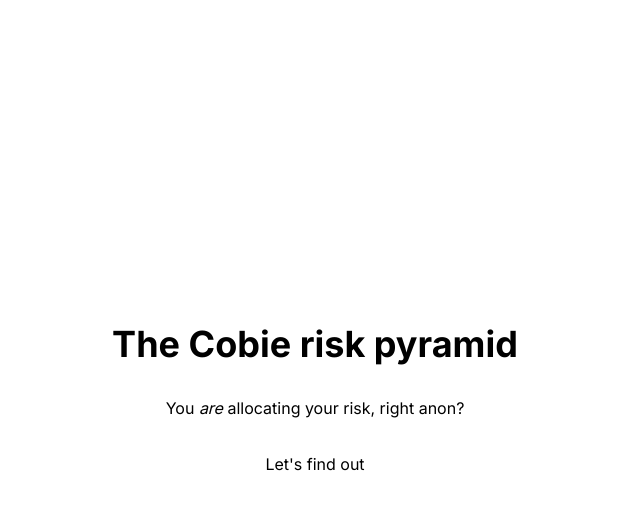
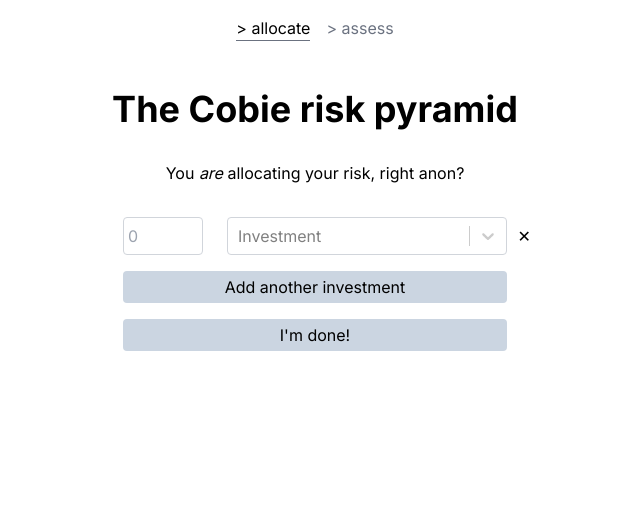
Before and after one commit to jebzley/bagcheck, a Next.js app: page / in a window 1280 px wide. Shown: the top 510 px of the page, without its empty margins (325-965 px from the left). Built offline with nearby package versions, Linux system fonts and the light colour scheme.

Commit message:
add navigation

```diff
--- a/src/app/allocations/page.tsx
+++ /dev/null
@@ -1,10 +0,0 @@
-import { AllocationForm } from "@/app/allocations/allocation-form";
-
-export default function Allocations() {
-  return (
-    <>
-      <h1>Allocations</h1>
-      <AllocationForm />
-    </>
-  );
-}
--- a/src/app/assess/types.ts
+++ b/src/app/assess/types.ts
@@ -23,7 +23,6 @@
 
 export type HoldingsInfo = {
   total: number;
-
   high: RiskArea;
   medium: RiskArea;
   low: RiskArea;
--- a/src/app/layout.tsx
+++ b/src/app/layout.tsx
@@ -3,6 +3,7 @@
 import "./globals.css";
 import { StoreProvider } from "@/providers/store-provider";
 import PageLayout from "@/components/page-layout";
+import Navigation from "@/components/navigation";
 
 const inter = Inter({ subsets: ["latin"] });
 
@@ -20,6 +21,7 @@
     <html lang="en">
       <body className={inter.className}>
         <StoreProvider>
+          <Navigation />
           <main className="h-screen p-8">
             <PageLayout>{children}</PageLayout>
           </main>
--- a/src/app/page.tsx
+++ b/src/app/page.tsx
@@ -1,13 +1,13 @@
-import Link from "next/link";
+import { AllocationForm } from "@/components/allocation-form";
 
 export default function Home() {
   return (
-    <div className="h-full flex flex-col gap-8 justify-center items-center">
+    <>
       <h1 className="text-4xl font-bold">The Cobie risk pyramid</h1>
       <p>
         You <i>are</i> allocating your risk, right anon?
       </p>
-      <Link href={"/allocations"}>{"Let's find out"}</Link>
-    </div>
+      <AllocationForm />
+    </>
   );
 }
--- a/src/components/form-item.tsx
+++ b/src/components/allocation-form/form-item.tsx
@@ -1,6 +1,6 @@
 import AsyncSelect from "react-select/async";
 import { useShallow } from "zustand/react/shallow";
-import { DEFAULT_COMBOBOX_OPTIONS } from "@/constants/coins";
+import { DEFAULT_COMBOBOX_OPTIONS } from "@/constants/form";
 import { URL } from "@/constants/url";
 import { useHoldingsStore } from "@/providers/store-provider";
 import type { SearchCoinResponse } from "@/app/api/search/route";
@@ -62,7 +62,7 @@
         name={`amt-${holding.id}`}
         style={{ appearance: "textfield" }}
         type="number"
-        className="w-20 border rounded p-1 text-right"
+        className="w-20 border border-gray-300 rounded p-1 invalid:[&:not(:placeholder-shown):not(:focus)]:border-red-500"
         placeholder={"0"}
         onChange={(e) => updateAmount(holding.id, e.target.value)}
         value={amount ?? ""}
@@ -72,6 +72,7 @@
         id={`val-${holding.id}`}
         name={`val-${holding.id}`}
         className="w-full"
+        classNames={{ control: () => "!border-gray-300 rounded" }}
         required
         defaultOptions={DEFAULT_COMBOBOX_OPTIONS}
         loadOptions={(term) => handleSearch(term)}
@@ -83,7 +84,7 @@
             updateCoin(holding.id, v, res.usd, res.mcap);
           }
         }}
-        placeholder="HarryPotterObamaSonic10Inu"
+        placeholder="Investment"
       />
       <button
         aria-label="Delete item"
--- a/src/app/allocations/allocation-form.tsx
+++ b/src/components/allocation-form/index.tsx
@@ -1,6 +1,6 @@
 "use client";
 import { useShallow } from "zustand/react/shallow";
-import { FormItem } from "@/components/form-item";
+import { FormItem } from "./form-item";
 import { useHoldingsStore } from "@/providers/store-provider";
 import { useRouter } from "next/navigation";
 
--- /dev/null
+++ b/src/components/navigation/index.tsx
@@ -0,0 +1,17 @@
+import { ROUTES } from "@/constants/routes";
+import { NavigationLink } from "./navigation-link";
+
+export default function Navigation() {
+  return (
+    <nav className="w-full p-4">
+      <ul className="flex gap-4 justify-center">
+        <li>
+          <NavigationLink href={ROUTES.HOME} text="> allocate" />
+        </li>
+        <li>
+          <NavigationLink href={ROUTES.ASSESS} text="> assess" />
+        </li>
+      </ul>
+    </nav>
+  );
+}
--- /dev/null
+++ b/src/components/navigation/navigation-link.tsx
@@ -0,0 +1,28 @@
+"use client";
+import Link from "next/link";
+import { usePathname } from "next/navigation";
+
+interface IProps {
+  text: string;
+  href: string;
+}
+export function NavigationLink({ text, href }: IProps) {
+  const pathname = usePathname();
+  const isCurrentRoute = pathname === href;
+
+  return (
+    <Link
+      className={`group/navlink relative flex flex-col ${
+        isCurrentRoute ? "text-black" : "text-gray-500"
+      } hover:text-black transition-all`}
+      href={href}
+    >
+      {text}
+      <span
+        className={`h-full transition-all border-b border-gray-500 ${
+          isCurrentRoute ? "border-black w-full" : "border-gray-500 w-0"
+        } group-hover/navlink:w-full group-hover/navlink:border-black`}
+      ></span>
+    </Link>
+  );
+}
--- /dev/null
+++ b/src/constants/routes.ts
@@ -0,0 +1,4 @@
+export const ROUTES = {
+  HOME: "/",
+  ASSESS: "/assess",
+};
```
Also changed, not shown: src/constants/form.ts (renamed from src/constants/coins.ts).
